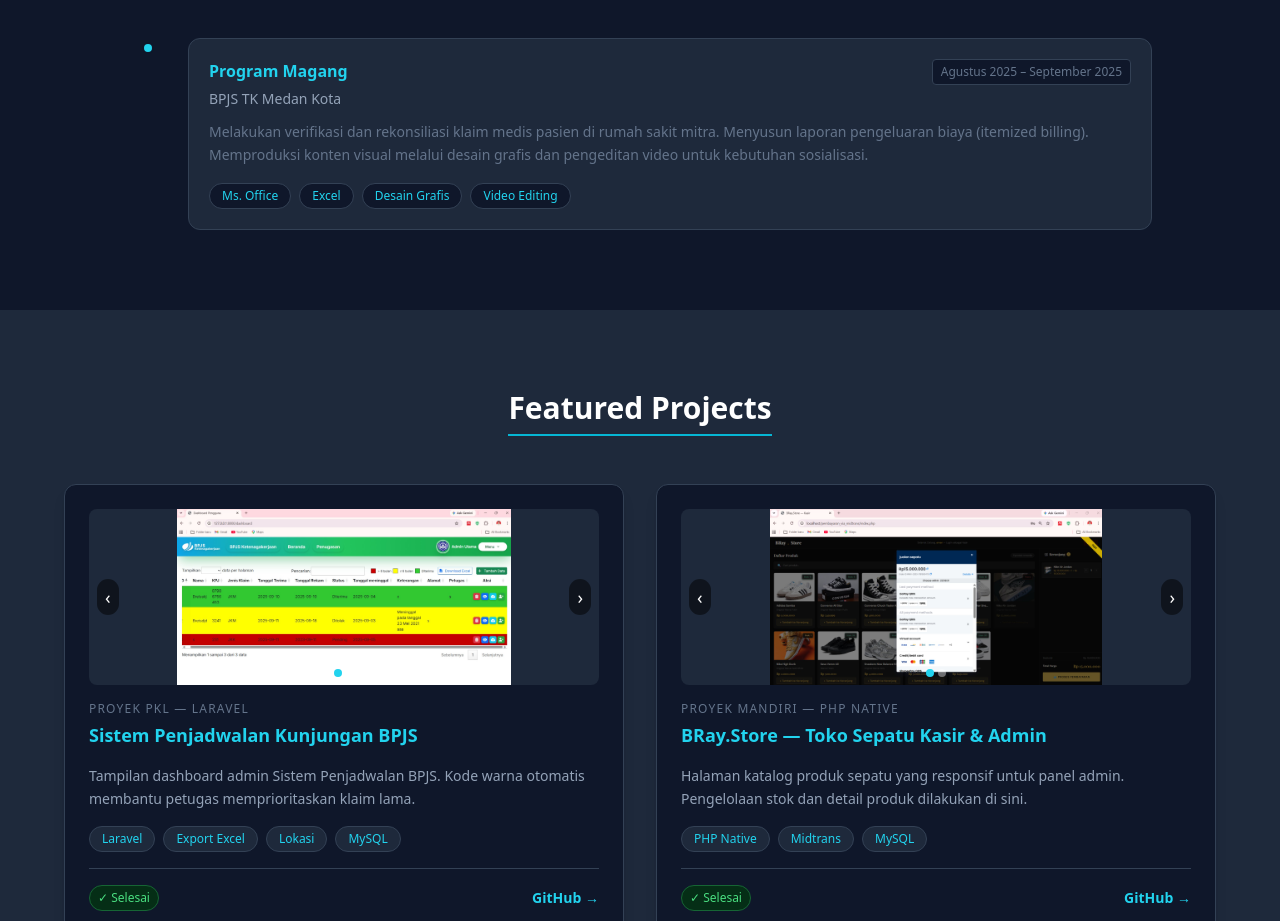
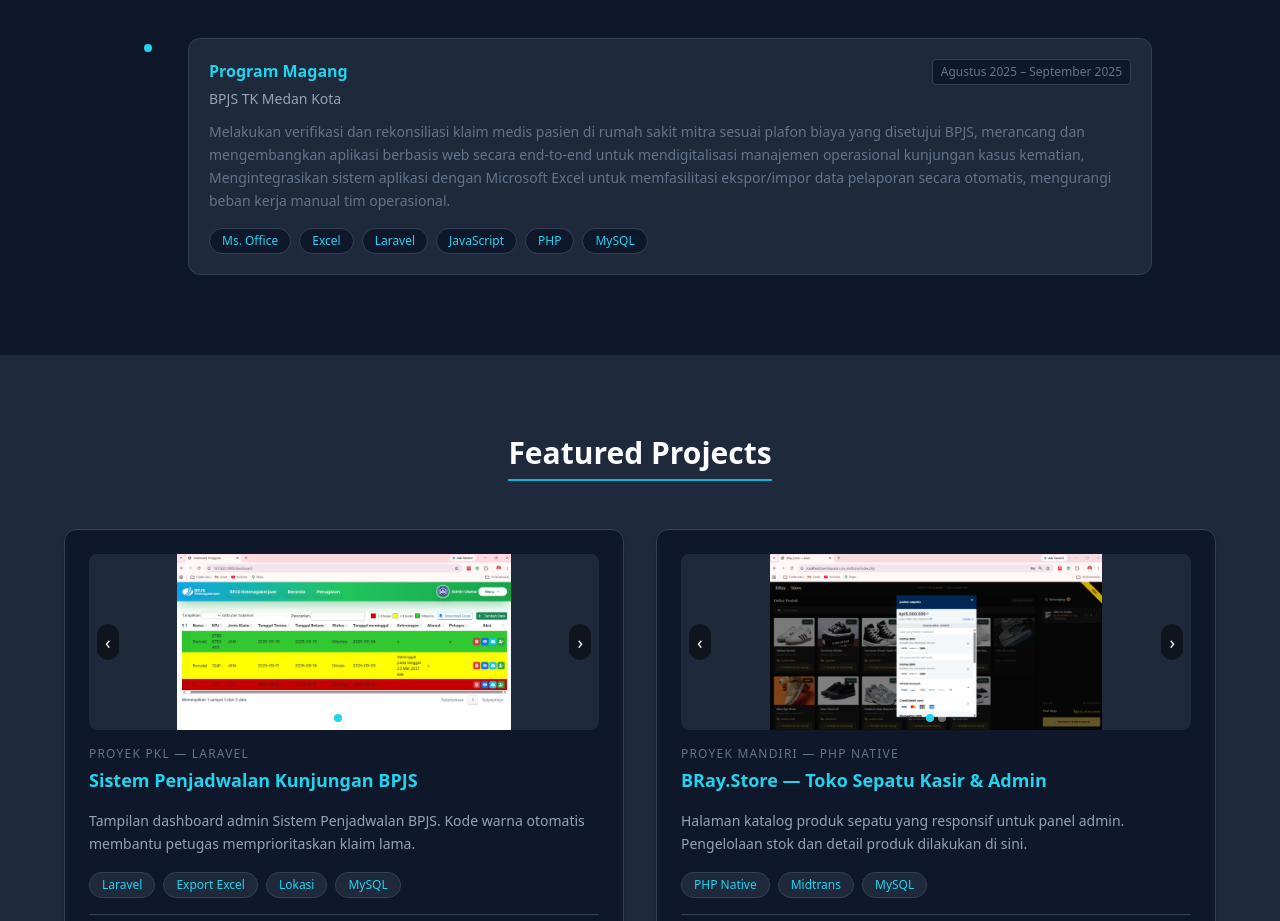
Before and after one commit to amanhutabarat17/MyProfile, a React (Create React App) app: page / in a window 1280 px wide. Shown: the part 1196-2117 px from the top of the page. Built offline with nearby package versions, Linux system fonts and the light colour scheme.

Commit message:
Update Experience.jsx

```diff
--- a/src/components/Experience.jsx
+++ b/src/components/Experience.jsx
@@ -10,8 +10,8 @@ const experienceData = [
     role: "Program Magang",
     company: "BPJS TK Medan Kota",
     period: "Agustus 2025 – September 2025",
-    desc: "Melakukan verifikasi dan rekonsiliasi klaim medis pasien di rumah sakit mitra. Menyusun laporan pengeluaran biaya (itemized billing). Memproduksi konten visual melalui desain grafis dan pengeditan video untuk kebutuhan sosialisasi.",
-    tech: ["Ms. Office", "Excel", "Desain Grafis", "Video Editing"],
+    desc: "Melakukan verifikasi dan rekonsiliasi klaim medis pasien di rumah sakit mitra sesuai plafon biaya yang disetujui BPJS, merancang dan mengembangkan aplikasi berbasis web secara end-to-end untuk mendigitalisasi manajemen operasional kunjungan kasus kematian, Mengintegrasikan sistem aplikasi dengan Microsoft Excel untuk memfasilitasi ekspor/impor data pelaporan secara otomatis, mengurangi beban kerja manual tim operasional.",
+    tech: ["Ms. Office", "Excel", "Laravel", "JavaScript", "PHP", "MySQL"],
   },
 ];
 
```
